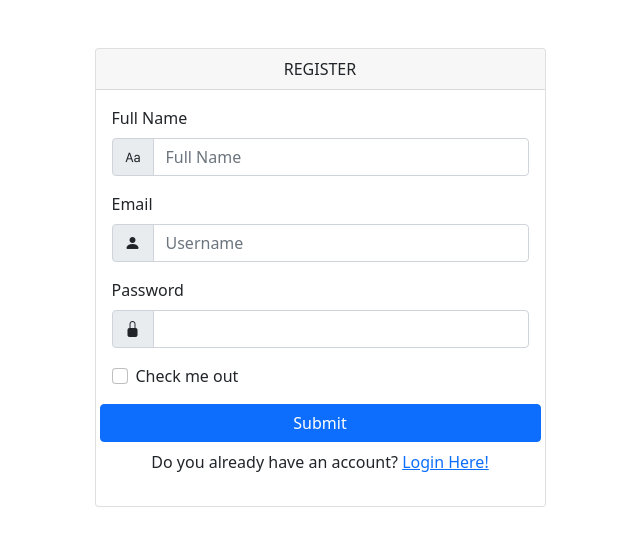
After one commit to MuhammadAhsaNasrulloh/PERPUS_PHP, a PHP site: page /Register.php in a window 1280 px wide. The commit adds this page. Shown: the top 546 px of the page, without its empty margins (320-960 px from the left). Run offline with PHP 8.4, Linux system fonts and the light colour scheme.

Commit message:
Update exsisting file directory

```diff
--- /dev/null
+++ b/Register.php
@@ -0,0 +1,67 @@
+<?php
+    require_once 'admin/connect.php';
+?>
+
+<!DOCTYPE html>
+<html lang="en">
+<head>
+    <meta charset="UTF-8">
+    <meta name="viewport" content="width=device-width, initial-scale=1.0">
+    <title>Login - Perpus SMKN 1 SUBANG</title>
+    <!-- bootstrap 5 -->
+    <link href="https://cdn.jsdelivr.net/npm/bootstrap@5.0.2/dist/css/bootstrap.min.css" rel="stylesheet" integrity="sha384-EVSTQN3/azprG1Anm3QDgpJLIm9Nao0Yz1ztcQTwFspd3yD65VohhpuuCOmLASjC" crossorigin="anonymous">
+    <!-- ionicon -->
+    <script type="module" src="https://unpkg.com/ionicons@7.1.0/dist/ionicons/ionicons.esm.js"></script>
+    <script nomodule src="https://unpkg.com/ionicons@7.1.0/dist/ionicons/ionicons.js"></script>
+    <!-- bootstrap icon -->
+    <link rel="stylesheet" href="https://cdn.jsdelivr.net/npm/bootstrap-icons@1.11.3/font/bootstrap-icons.min.css">
+</head>
+<body>
+    <div class="container mt-5">
+    <div class="row justify-content-center ">
+        <div class="col-md-5">
+        <div class="card">
+        <div class="card-header text-center">REGISTER</div>
+
+        <form action="checkLogin.php" method="post">
+            <div class="card-body">
+                <label for="exampleInputEmail" class="form-label">Full Name</label>
+                <div class="input-group mb-3">
+                    <span span class="input-group-text" id="basic-addon1"><i class="bi bi-type"></i></span>
+                    <input type="text" class="form-control" placeholder="Full Name" aria-label="Nama_admin" aria-describedby="basic-addon1" id="Nama_admin">
+                </div>
+                <label for="exampleInputEmail" class="form-label">Email</label>
+                <div class="input-group mb-3">
+                    <span span class="input-group-text" id="basic-addon1"><i class="bi bi-person-fill"></i></span>
+                    <input type="text" class="form-control" placeholder="Username" aria-label="Username" aria-describedby="basic-addon1" id="Username">
+                </div>
+                <label for="exampleInputPassword1" class="form-label">Password</label>
+                <div class="input-group mb-3">
+                    <span span class="input-group-text" id="basic-addon1"><i class="bi bi-lock-fill"></i></span>
+                    <input type="password" class="form-control" id="exampleInputPassword1" name="password" id="password">
+                </div>
+                <div class="mb-3 form-check">
+                    <input type="checkbox" class="form-check-input" id="exampleCheck1">
+                    <label class="form-check-label" for="exampleCheck1">Check me out</label>
+                </div>
+                <div class="row mb-3">
+                <button type="submit" class="btn btn-primary" name="btnSubmit">Submit</button>
+                <div class="text-center mt-2 ">Do you already have an account? <a href="Login.php">Login Here!</a></div>
+                </div>
+            </div>
+        </form>
+
+        </div>
+      </div>
+        </div>
+    </div>
+
+    </div>
+
+
+
+
+
+    <script src="https://cdn.jsdelivr.net/npm/bootstrap@5.0.2/dist/js/bootstrap.bundle.min.js" integrity="sha384-MrcW6ZMFYlzcLA8Nl+NtUVF0sA7MsXsP1UyJoMp4YLEuNSfAP+JcXn/tWtIaxVXM" crossorigin="anonymous"></script>
+</body>
+</html>
```
Also changed, not shown: Login.php (added, +62 -0 lines), admin/dashboard.php (+10 -7 lines), checkLogin.php (added, +20 -0 lines).
